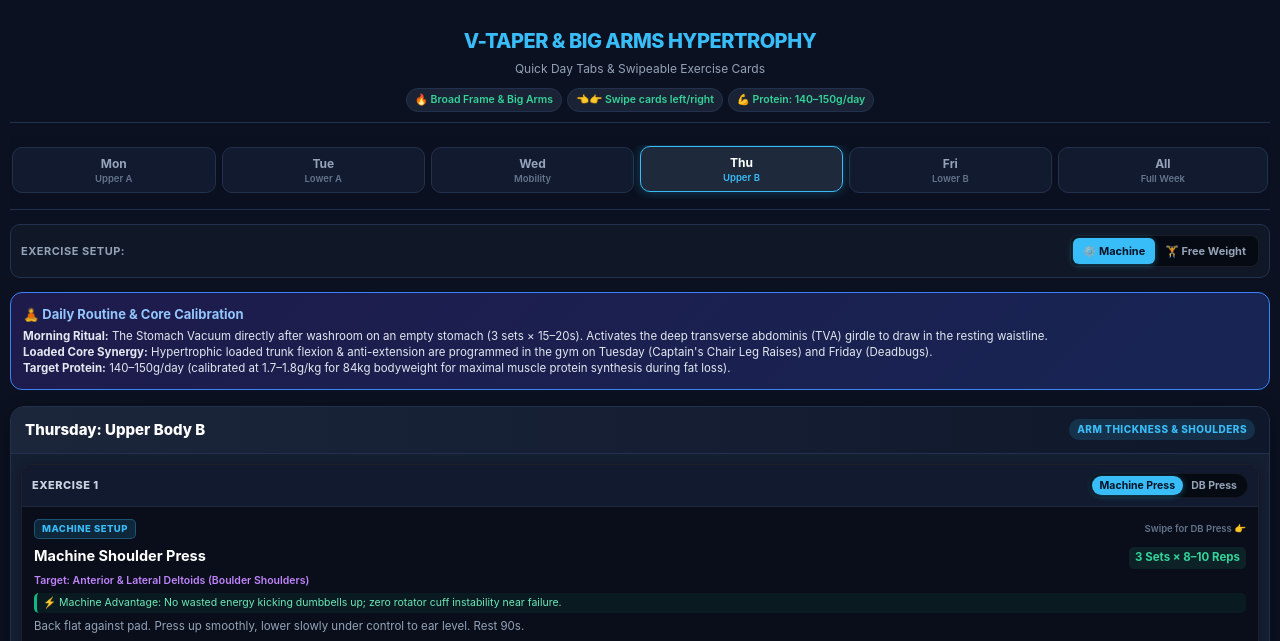
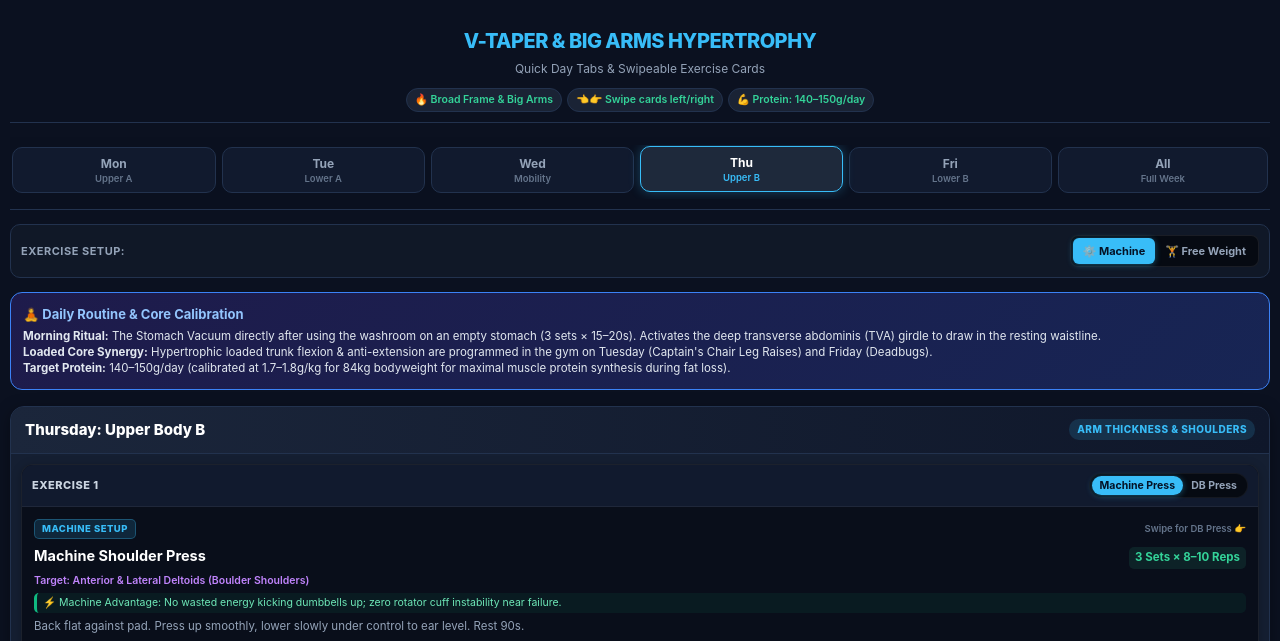
Before and after one commit to AndyRathaur/workout, a plain HTML site: page index.html in a window 1280 px wide. Shown: the top 641 px of the page. Drawn offline with Linux system fonts and the light colour scheme; grey boxes are pictures that could not be loaded.

Commit message:
Refine morning ritual wording

```diff
--- a/index.html
+++ b/index.html
@@ -478,7 +478,7 @@
 
   <div class="daily-box">
     <h3>🧘 Daily Routine & Core Calibration</h3>
-    <p><strong>Morning Ritual:</strong> The Stomach Vacuum directly after washroom on an empty stomach (3 sets × 15–20s). Activates the deep transverse abdominis (TVA) girdle to draw in the resting waistline.<br>
+    <p><strong>Morning Ritual:</strong> The Stomach Vacuum directly after using the washroom on an empty stomach (3 sets × 15–20s). Activates the deep transverse abdominis (TVA) girdle to draw in the resting waistline.<br>
     <strong>Loaded Core Synergy:</strong> Hypertrophic loaded trunk flexion & anti-extension are programmed in the gym on Tuesday (Captain's Chair Leg Raises) and Friday (Deadbugs).<br>
     <strong>Target Protein:</strong> 140–150g/day (calibrated at 1.7–1.8g/kg for 84kg bodyweight for maximal muscle protein synthesis during fat loss).</p>
   </div>
```
Also changed, not shown: 1 other file.
